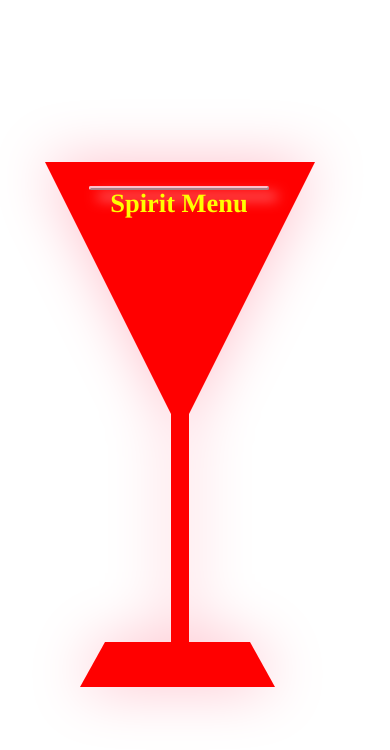
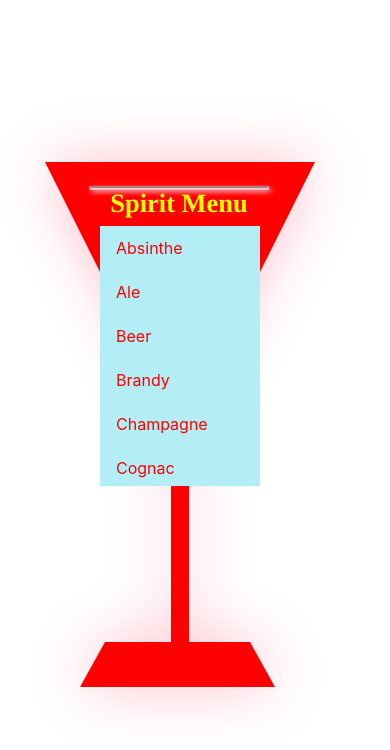
Before and after one commit to dsimp/SpiritTail-1, a React app: page / in a window 390 px wide. Shown: the top 750 px of the page. Built offline with nearby package versions, Linux system fonts and the light colour scheme.

Commit message:
media query changes

```diff
--- a/src/Components/InputSpirit.css
+++ b/src/Components/InputSpirit.css
@@ -253,7 +253,7 @@ a:focus-within {
     left: 44px;
   }
   .linkCon {
-    display: none;
+    display: block;
     position: absolute;
     background-color: rgb(179, 237, 245);
     z-index: 4;
@@ -297,11 +297,6 @@ a:focus-within {
     color: azure;
   }
 
-  .menuMake:focus-within .linkCon {
-    display: block;
-    border-radius: 40px;
-  }
-
   button {
     position: absolute;
     margin: auto;
```
Also changed, not shown: 1 other file (tests, documents, lock files or other folders).
